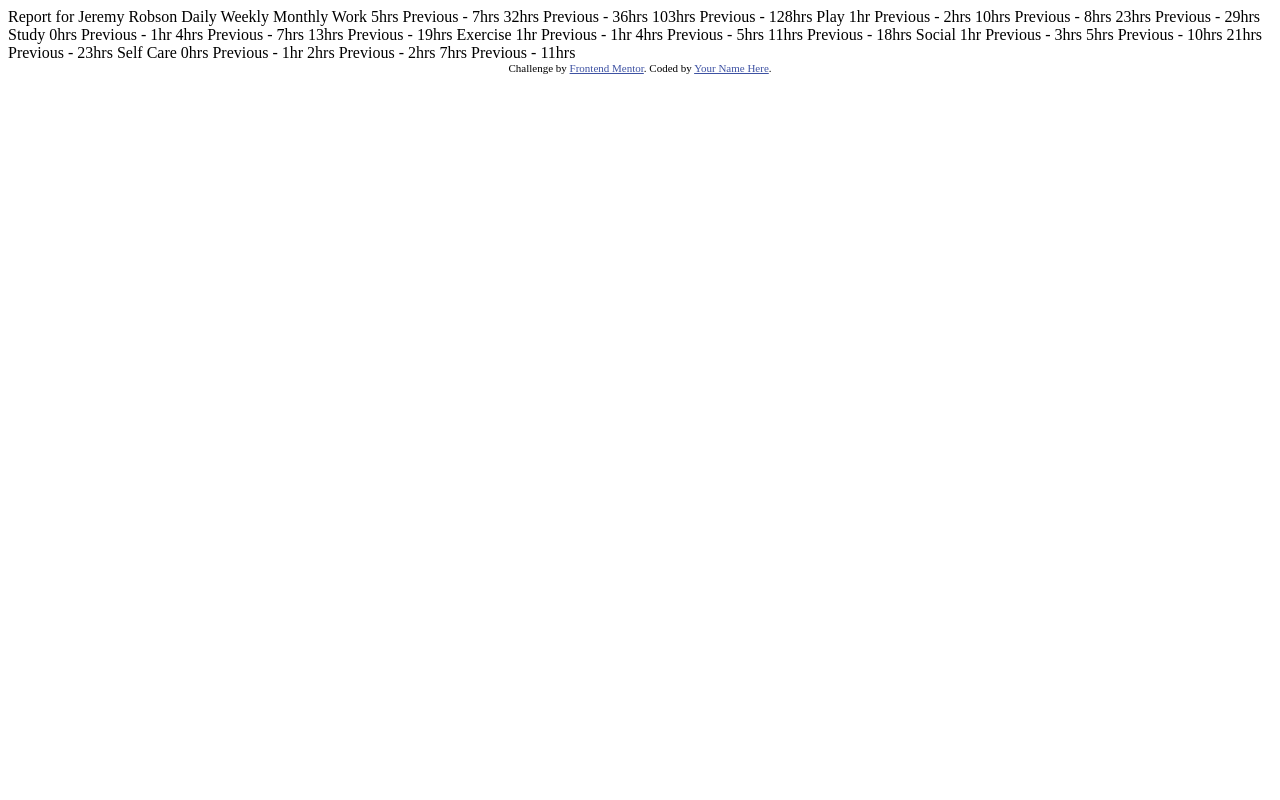
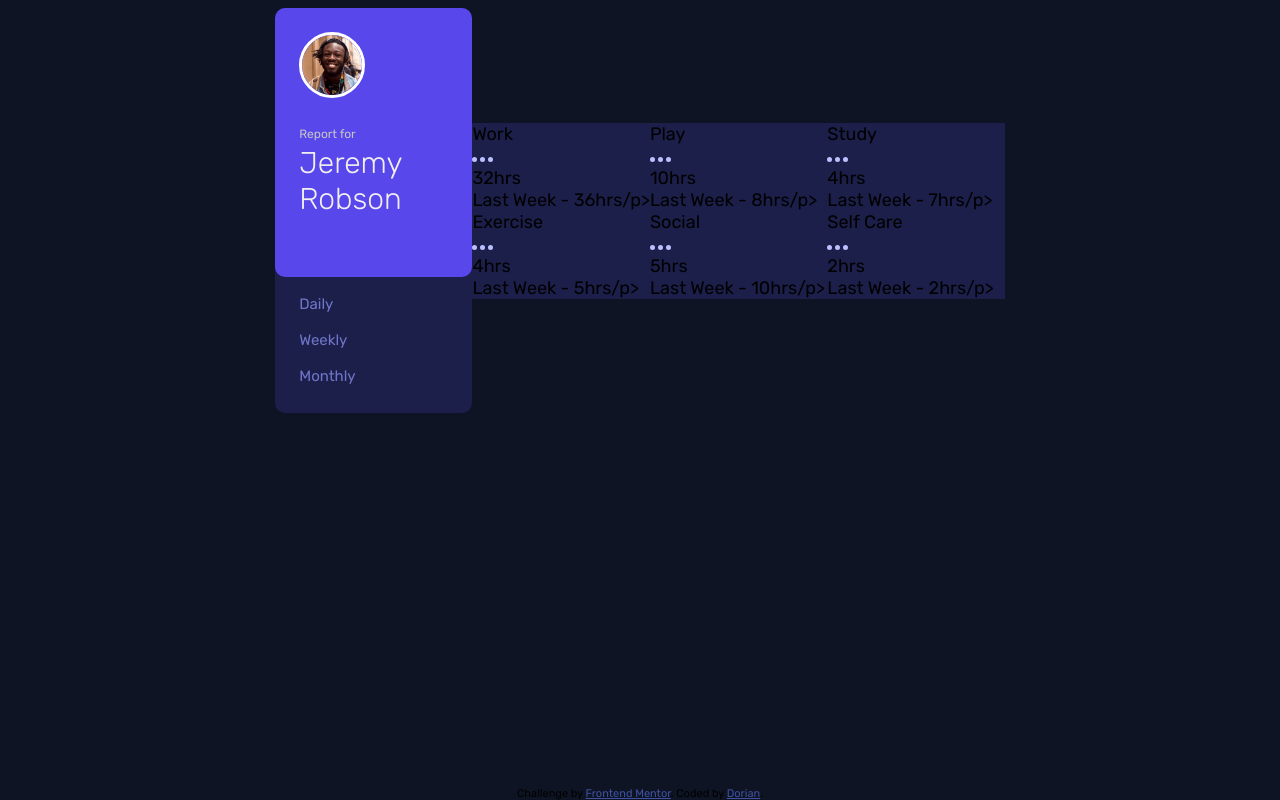
Before and after one commit to dodoburner/time-tracking-dashboard, a plain HTML site: page index.html in a window 1280 px wide. Drawn offline with Linux system fonts and the light colour scheme.

Commit message:
add first column

```diff
--- a/index.html
+++ b/index.html
@@ -5,76 +5,95 @@
   <meta name="viewport" content="width=device-width, initial-scale=1.0"> <!-- displays site properly based on user's device -->
 
   <link rel="icon" type="image/png" sizes="32x32" href="./images/favicon-32x32.png">
-
+  <link rel="stylesheet" href="styles.css">
+  <link rel="preconnect" href="https://fonts.googleapis.com">
+  <link rel="preconnect" href="https://fonts.gstatic.com" crossorigin>
+  <link href="https://fonts.googleapis.com/css2?family=Rubik:wght@300;400;500&display=swap" rel="stylesheet">
   <title>Frontend Mentor | Time tracking dashboard</title>
 
-  <!-- Feel free to remove these styles or customise in your own stylesheet 👍 -->
-  <style>
-    .attribution { font-size: 11px; text-align: center; }
-    .attribution a { color: hsl(228, 45%, 44%); }
-  </style>
 </head>
 <body>
+  <main>
+    <div id="left">
+      <div id="left-top">
+        <img id="user-img" src="images/image-jeremy.png" alt="">
+        <p id="report-for">Report for</p>
+        <p id="user-name">Jeremy <br> Robson</p>
+      </div>
 
-  Report for
-  Jeremy Robson
+      <div>
+        <p class="period">Daily</p>
+        <p class="period">Weekly</p>
+        <p class="period">Monthly</p>
+      </div>
+    </div>
 
-  Daily
-  Weekly
-  Monthly
+    <div id="grid">
+      <div class="work">
+        <div class="card-info">
+          <p>Work</p>
+          <img class="elipsis-img" src="images/icon-ellipsis.svg" alt="">
+          <p class="time-weekly">32hrs</p>
+          <p class="previous-weekly">Last Week - 36hrs/p>
+        </div>
+      </div>
 
-  Work
-  5hrs <!-- daily -->
-  Previous - 7hrs <!-- daily -->
-  32hrs <!-- weekly -->
-  Previous - 36hrs <!-- weekly -->
-  103hrs <!-- monthly -->
-  Previous - 128hrs <!-- monthly -->
+      <div class="play">
+        <div class="card-info">
+          <p>Play</p>
+          <img class="elipsis-img" src="images/icon-ellipsis.svg" alt="">
+          <p class="time-weekly">10hrs</p>
+          <p class="previous-weekly">Last Week - 8hrs/p>
+        </div>
+      </div>
 
-  Play
-  1hr <!-- daily -->
-  Previous - 2hrs <!-- daily -->
-  10hrs <!-- weekly -->
-  Previous - 8hrs <!-- weekly -->
-  23hrs <!-- monthly -->
-  Previous - 29hrs <!-- monthly -->
+      <div class="study">
+        <div class="card-info">
+          <p>Study</p>
+          <img class="elipsis-img" src="images/icon-ellipsis.svg" alt="">
+          <p class="time-weekly">4hrs</p>
+          <p class="previous-weekly">Last Week - 7hrs/p>
+        </div>
+      </div>
 
-  Study
-  0hrs <!-- daily -->
-  Previous - 1hr <!-- daily -->
-  4hrs <!-- weekly -->
-  Previous - 7hrs <!-- weekly -->
-  13hrs <!-- monthly -->
-  Previous - 19hrs <!-- monthly -->
+      <div class="exercise">
+        <div class="card-info">
+          <p>Exercise</p>
+          <img class="elipsis-img" src="images/icon-ellipsis.svg" alt="">
+          <p class="time-weekly">4hrs</p>
+          <p class="previous-weekly">Last Week - 5hrs/p>
+        </div>
+      </div>
 
-  Exercise
-  1hr <!-- daily -->
-  Previous - 1hr <!-- daily -->
-  4hrs <!-- weekly -->
-  Previous - 5hrs <!-- weekly -->
-  11hrs <!-- monthly -->
-  Previous - 18hrs <!-- monthly -->
+      <div class="social">
+        <div class="card-info">
+          <p>Social</p>
+          <img class="elipsis-img" src="images/icon-ellipsis.svg" alt="">
+          <p class="time-weekly">5hrs</p>
+          <p class="previous-weekly">Last Week - 10hrs/p>
+        </div>
+      </div>
 
-  Social
-  1hr <!-- daily -->
-  Previous - 3hrs <!-- daily -->
-  5hrs <!-- weekly -->
-  Previous - 10hrs <!-- weekly -->
-  21hrs <!-- monthly -->
-  Previous - 23hrs <!-- monthly -->
+      <div class="self-care">
+        <div class="card-info">
+          <p>Self Care</p>
+          <img class="elipsis-img" src="images/icon-ellipsis.svg" alt="">
+          <p class="time-weekly">2hrs</p>
+          <p class="previous-weekly">Last Week - 2hrs/p>
+        </div>
+      </div>
+    </div>
+  </main>
 
-  Self Care
-  0hrs <!-- daily -->
-  Previous - 1hr <!-- daily -->
-  2hrs <!-- weekly -->
-  Previous - 2hrs <!-- weekly -->
-  7hrs <!-- monthly -->
-  Previous - 11hrs <!-- monthly -->
+
+
+
+
 
 
   <div class="attribution">
     Challenge by <a href="https://www.frontendmentor.io?ref=challenge" target="_blank">Frontend Mentor</a>.
-    Coded by <a href="#">Your Name Here</a>.
+    Coded by <a href="#">Dorian</a>.
   </div>
 </body>
 </html>
--- /dev/null
+++ b/styles.css
@@ -0,0 +1,79 @@
+.attribution { font-size: 11px; text-align: center;
+   position: fixed; bottom: 0; left: 30%; right: 30%;}
+.attribution a { color: hsl(228, 45%, 44%); }
+
+
+html {
+  display: flex;
+  align-items: center;
+  justify-content: center;
+  font-family: 'Rubik', sans-serif;
+}
+
+body {
+  max-width: 1440px;
+  font-size: 18px;
+  background-color: hsl(226, 43%, 10%);
+}
+
+main {
+  display: flex;
+  justify-content: center;
+  align-items: center;
+}
+
+p {
+  margin: 0;
+}
+
+#grid {
+  display: grid;
+  grid-template-columns: 1fr 1fr 1fr;
+}
+
+#left {
+  background-color: hsl(235, 46%, 20%);
+  border-radius: 10px;
+}
+
+.period {
+  margin: 18px 24px;
+  color:hsl(235, 45%, 61%);
+  font-size: 15px;
+}
+
+.period:hover {
+  color: white;
+}
+
+.period:nth-child(3) {
+  margin-bottom: 28px;
+}
+
+#left-top {
+  background-color: hsl(246, 80%, 60%);
+  border-radius: 10px;
+  padding: 24px 70px 60px 24px ;
+  color: white;
+}
+
+#user-img {
+  border: 3px solid white;
+  border-radius: 50%;
+  width: 60px;
+}
+
+#report-for {
+  font-size: 12px;
+  color: rgb(199, 198, 198);
+  margin: 24px 0px 4px 0px;
+}
+
+#user-name {
+  font-size: 30px;
+  font-weight: 300;
+  color: rgb(242, 239, 239);
+}
+.card-info {
+  background-color: hsl(235, 46%, 20%);
+}
```
Also changed, not shown: text.html (added, +45 -0 lines).
